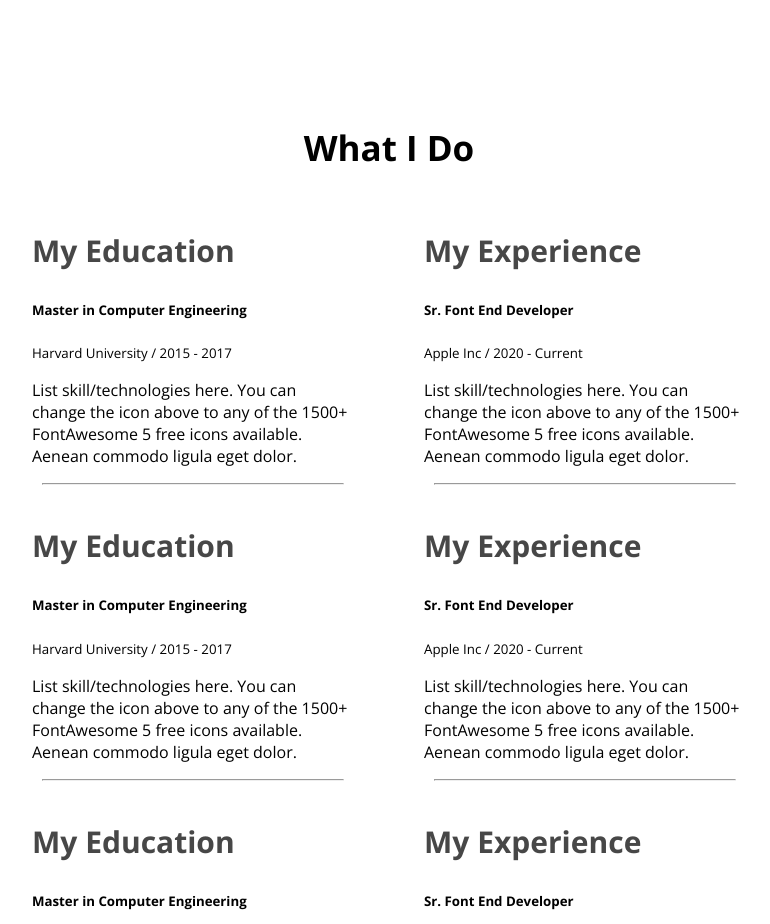
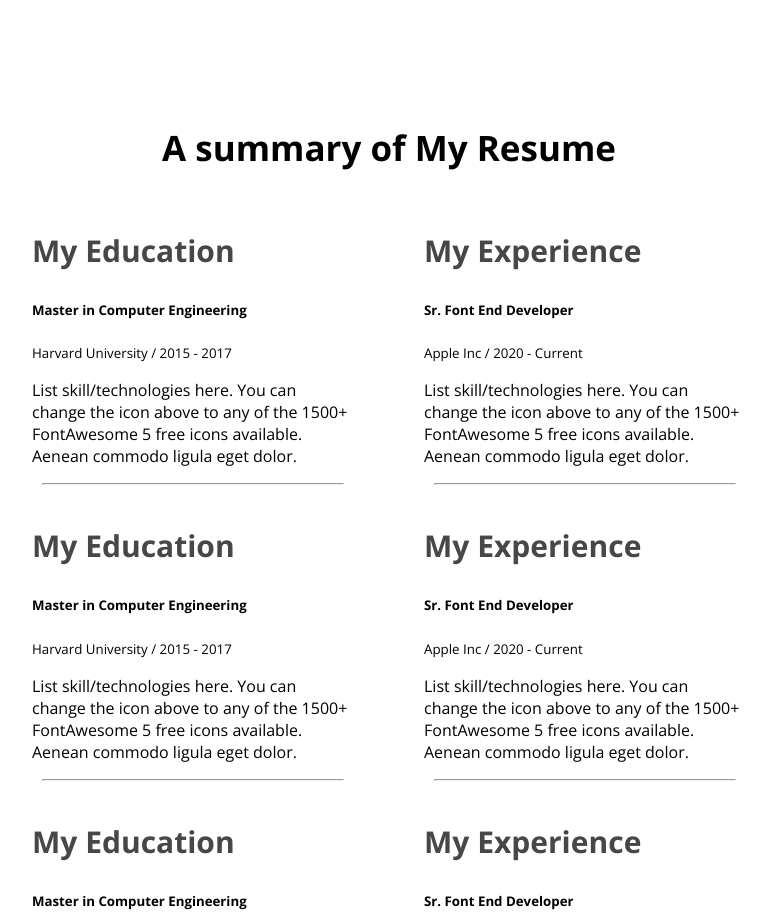
Before and after one commit to mhemonbzs/portfolio-resources, a plain HTML site: page index.html in a window 1280 px wide. Shown: the part 2960-3884 px from the top of the page, without its empty margins (251-1021 px from the left). Drawn offline with nearby package versions, Linux system fonts and the light colour scheme.

Commit message:
experience

```diff
--- a/index.html
+++ b/index.html
@@ -130,7 +130,7 @@
 
         <!-- resume section -->
         <section class="do">
-            <h1 class="about-head">What I Do</h1>
+            <h1 class="about-head">A summary of My Resume</h1>
 
 <div class="resume">
             <div class="resume-c">
```
